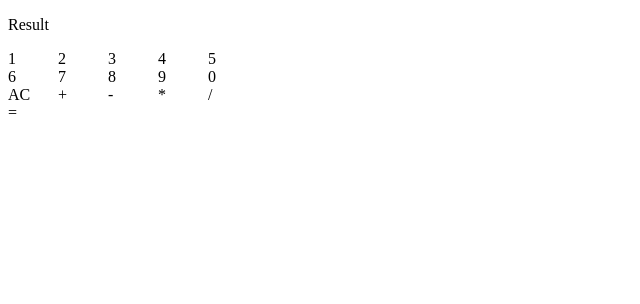
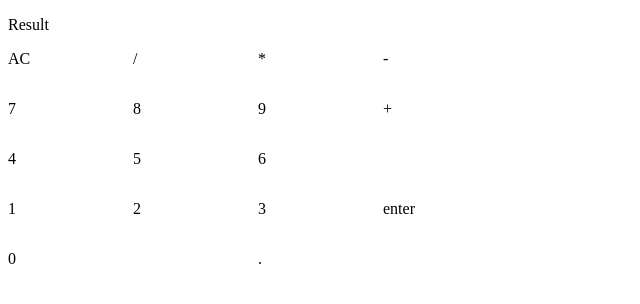
Before and after one commit to julien-aw/calculator-in-js, a plain HTML site: page index.html in a window 1280 px wide. Shown: the whole page, without its empty margins (0-640 px from the left). Drawn offline with Linux system fonts and the light colour scheme.

Commit message:
update css

```diff
--- a/index.html
+++ b/index.html
@@ -12,22 +12,23 @@
         <p id="result">Result</p>
       </div>
       <div class="keys">
+        <div id="ac">AC</div>
+        <div class="key" id="/">/</div>
+        <div class="key" id="*">*</div>
+        <div class="key" id="-">-</div>
+        <div class="key" id="7">7</div>
+        <div class="key" id="8">8</div>
+        <div class="key" id="9">9</div>
+        <div id="plus">+</div>
+        <div class="key" id="4">4</div>
+        <div class="key" id="5">5</div>
+        <div class="key" id="6">6</div>
         <div class="key" id="1">1</div>
         <div class="key" id="2">2</div>
         <div class="key" id="3">3</div>
-        <div class="key" id="4">4</div>
-        <div class="key" id="5">5</div>
-        <div class="key" id="6">6</div>
-        <div class="key" id="7">7</div>
-        <div class="key" id="8">8</div>
-        <div class="key" id="9">9</div>
-        <div class="key" id="0">0</div>
-        <div class="reset">AC</div>
-        <div class="key" id="+">+</div>
-        <div class="key" id="-">-</div>
-        <div class="key" id="*">*</div>
-        <div class="key" id="/">/</div>
-        <div  id="=">=</div>
+        <div id="z">0</div>
+        <div class="key" id=".">.</div>
+        <div id="enter">enter</div>
       </div>
     </div>
 	<script src="index.js"></script>
--- a/styles.css
+++ b/styles.css
@@ -2,6 +2,28 @@
 
 .keys{
 	display: grid;
-	grid-template-columns: 50px 50px 50px 50px 70px;
-	grid-template-rows: 1fr 1fr 1fr;
+	width: 500px;
+	grid-template-columns: 25% 25% 25% 25%;
+	grid-template-rows: 50px 50px 50px 50px 50px;
+	grid-template-areas:
+	"ac div times minus"
+	"7 8 9 plus"
+	"4 5 6 plus"
+	"1 2 3 enter"
+	"z z dot enter";
+
 }
+
+
+#ac{
+	grid-area: ac;
+}
+#enter{
+	grid-area: enter;
+}
+#plus{
+	grid-area: plus;
+}
+#z{
+	grid-area: z;
+}
```
